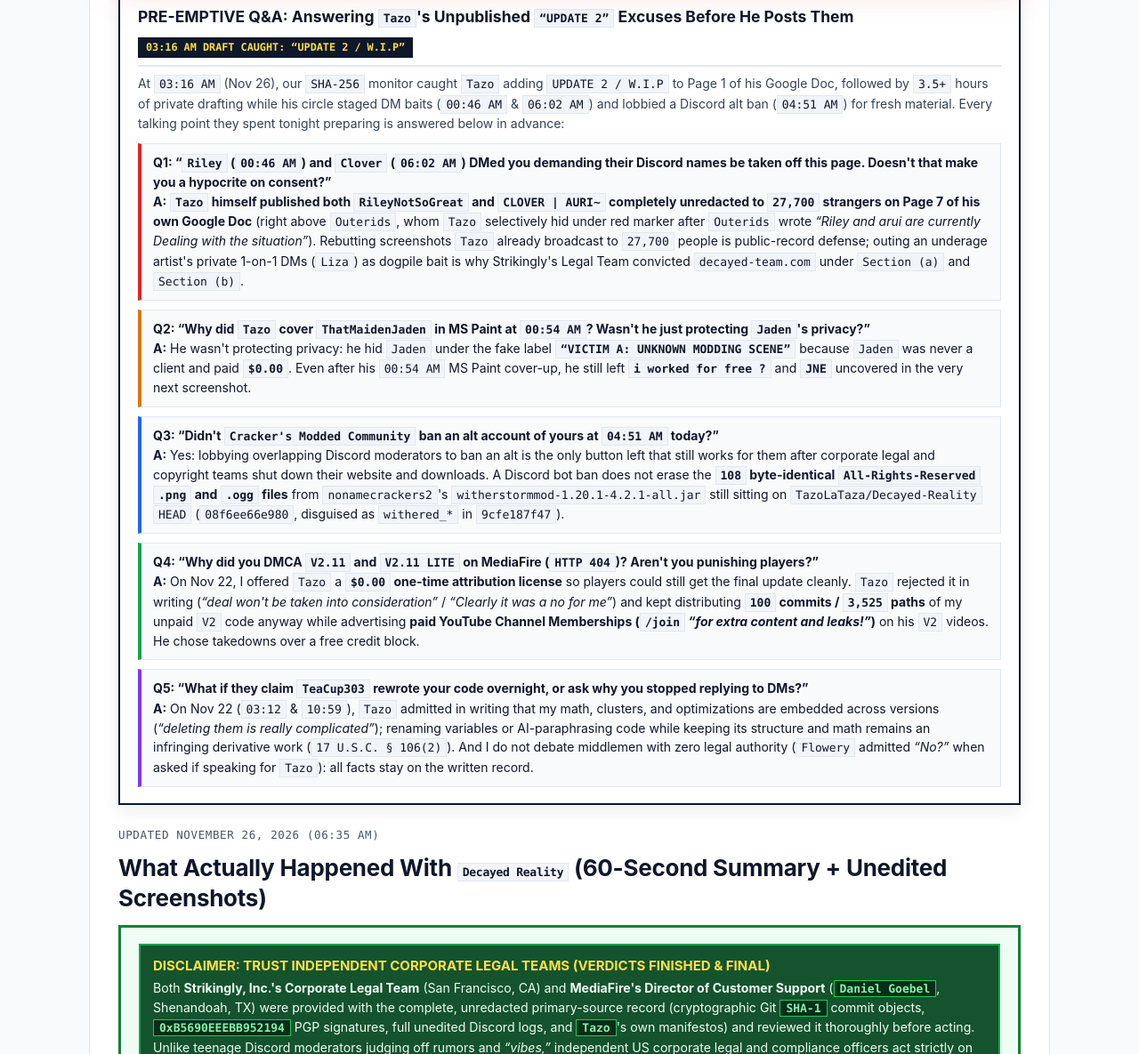
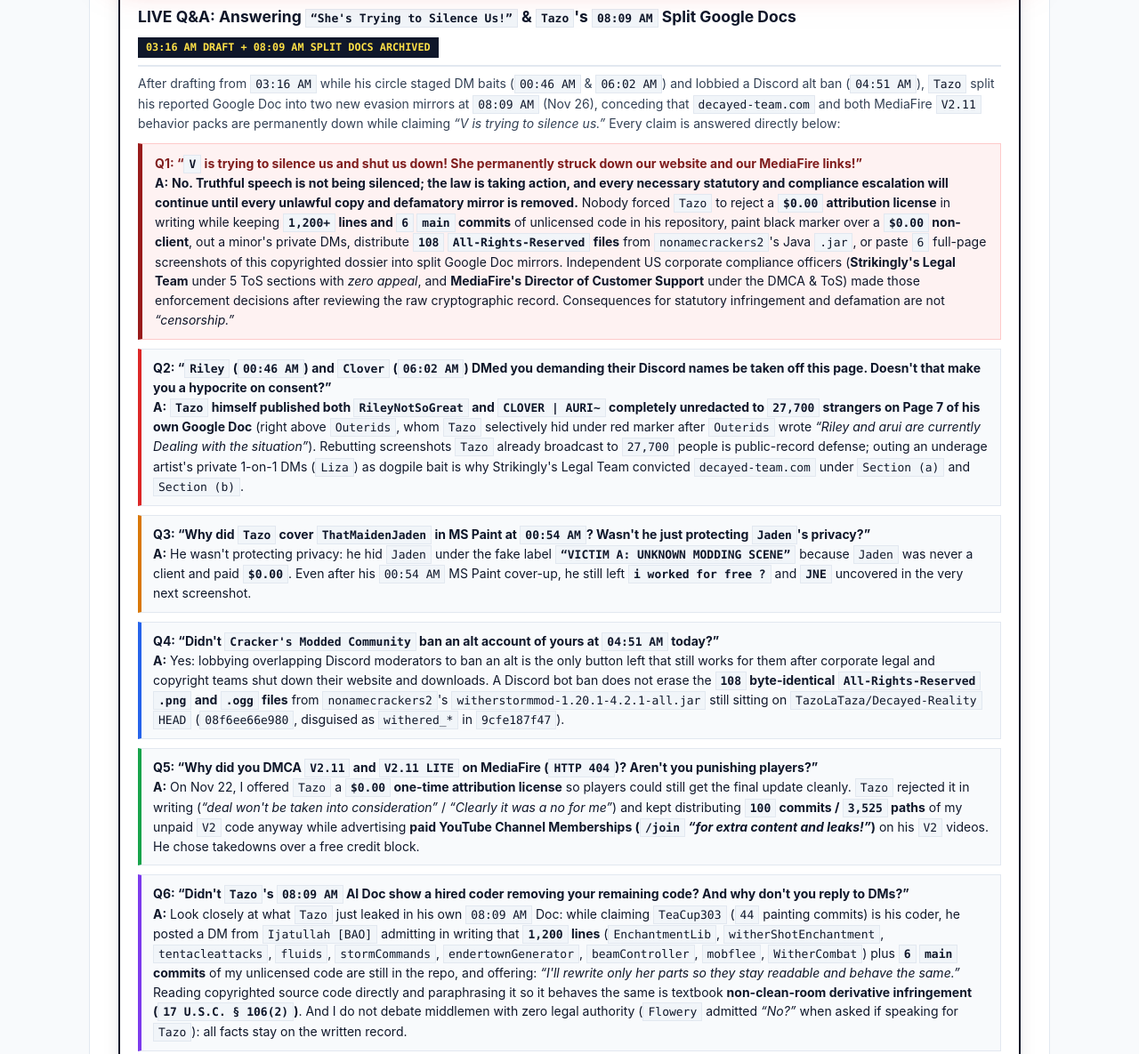
Before and after one commit to Senthemodder/Senthemodder.github.io, a plain HTML site: page record-2026-11-25.html in a window 1280 px wide. Shown: the part 1240-2425 px from the top of the page at 89% size. Drawn offline with Linux system fonts and the light colour scheme.

Commit message:
update qna

```diff
--- a/record-2026-11-25.html
+++ b/record-2026-11-25.html
@@ -351,37 +351,45 @@
 
       <div id="preemptive-qna" style="margin: 0 0 24px; padding: 18px 20px; background: #ffffff; border: 2.5px solid #0f172a; box-shadow: 0 6px 18px rgba(15, 23, 42, 0.08);">
         <div style="display: flex; flex-wrap: wrap; align-items: center; justify-content: space-between; gap: 8px; margin-bottom: 8px; padding-bottom: 8px; border-bottom: 2px solid #e2e8f0;">
-          <strong style="font-size: 17.5px; color: #0f172a;">PRE-EMPTIVE Q&amp;A: Answering <code>Tazo</code>'s Unpublished <code>&ldquo;UPDATE 2&rdquo;</code> Excuses Before He Posts Them</strong>
-          <span style="display: inline-block; padding: 2px 9px; background: #0f172a; color: #fde047; font-family: ui-monospace, SFMono-Regular, Menlo, Consolas, monospace; font-size: 11.8px; font-weight: 700;">03:16 AM DRAFT CAUGHT: &ldquo;UPDATE 2 / W.I.P&rdquo;</span>
+          <strong style="font-size: 17.5px; color: #0f172a;">LIVE Q&amp;A: Answering <code>&ldquo;She's Trying to Silence Us!&rdquo;</code> &amp; <code>Tazo</code>'s <code>08:09 AM</code> Split Google Docs</strong>
+          <span style="display: inline-block; padding: 2px 9px; background: #0f172a; color: #fde047; font-family: ui-monospace, SFMono-Regular, Menlo, Consolas, monospace; font-size: 11.8px; font-weight: 700;">03:16 AM DRAFT + 08:09 AM SPLIT DOCS ARCHIVED</span>
         </div>
         <p style="margin: 0 0 12px; font-size: 14px; line-height: 1.55; color: #334155;">
-          At <code>03:16 AM</code> (Nov 26), our <code>SHA-256</code> monitor caught <code>Tazo</code> adding <code>UPDATE 2 / W.I.P</code> to Page 1 of his Google Doc, followed by <code>3.5+</code> hours of private drafting while his circle staged DM baits (<code>00:46 AM</code> &amp; <code>06:02 AM</code>) and lobbied a Discord alt ban (<code>04:51 AM</code>) for fresh material. Every talking point they spent tonight preparing is answered below in advance:
+          After drafting from <code>03:16 AM</code> while his circle staged DM baits (<code>00:46 AM</code> &amp; <code>06:02 AM</code>) and lobbied a Discord alt ban (<code>04:51 AM</code>), <code>Tazo</code> split his reported Google Doc into two new evasion mirrors at <code>08:09 AM</code> (Nov 26), conceding that <code>decayed-team.com</code> and both MediaFire <code>V2.11</code> behavior packs are permanently down while claiming <em>&ldquo;V is trying to silence us.&rdquo;</em> Every claim is answered directly below:
         </p>
         <div style="display: grid; gap: 10px; font-size: 14px; line-height: 1.55;">
+          <div style="padding: 11px 14px; background: #fef2f2; border-left: 5px solid #991b1b; border-top: 1.5px solid #fecaca; border-right: 1.5px solid #fecaca; border-bottom: 1.5px solid #fecaca;">
+            <strong style="color: #7f1d1d;">Q1: &ldquo;<code>V</code> is trying to silence us and shut us down! She permanently struck down our website and our MediaFire links!&rdquo;</strong><br>
+            <strong>A:</strong> <strong>No. Truthful speech is not being silenced; the law is taking action, and every necessary statutory and compliance escalation will continue until every unlawful copy and defamatory mirror is removed.</strong> Nobody forced <code>Tazo</code> to reject a <strong><code>$0.00</code> attribution license</strong> in writing while keeping <strong><code>1,200+</code> lines and <code>6</code> <code>main</code> commits</strong> of unlicensed code in his repository, paint black marker over a <strong><code>$0.00</code> non-client</strong>, out a minor's private DMs, distribute <strong><code>108</code> <code>All-Rights-Reserved</code> files</strong> from <code>nonamecrackers2</code>'s Java <code>.jar</code>, or paste <code>6</code> full-page screenshots of this copyrighted dossier into split Google Doc mirrors. Independent US corporate compliance officers (<strong>Strikingly's Legal Team</strong> under 5 ToS sections with <em>zero appeal</em>, and <strong>MediaFire's Director of Customer Support</strong> under the DMCA &amp; ToS) made those enforcement decisions after reviewing the raw cryptographic record. Consequences for statutory infringement and defamation are not <em>&ldquo;censorship.&rdquo;</em>
+          </div>
           <div style="padding: 10px 13px; background: #f8fafc; border-left: 4px solid #dc2626; border-top: 1px solid #e2e8f0; border-right: 1px solid #e2e8f0; border-bottom: 1px solid #e2e8f0;">
-            <strong style="color: #0f172a;">Q1: &ldquo;<code>Riley</code> (<code>00:46 AM</code>) and <code>Clover</code> (<code>06:02 AM</code>) DMed you demanding their Discord names be taken off this page. Doesn't that make you a hypocrite on consent?&rdquo;</strong><br>
+            <strong style="color: #0f172a;">Q2: &ldquo;<code>Riley</code> (<code>00:46 AM</code>) and <code>Clover</code> (<code>06:02 AM</code>) DMed you demanding their Discord names be taken off this page. Doesn't that make you a hypocrite on consent?&rdquo;</strong><br>
             <strong>A:</strong> <strong><code>Tazo</code> himself published both <code>RileyNotSoGreat</code> and <code>CLOVER | AURI~</code> completely unredacted to <code>27,700</code> strangers on Page 7 of his own Google Doc</strong> (right above <code>Outerids</code>, whom <code>Tazo</code> selectively hid under red marker after <code>Outerids</code> wrote <em>&ldquo;Riley and arui are currently Dealing with the situation&rdquo;</em>). Rebutting screenshots <code>Tazo</code> already broadcast to <code>27,700</code> people is public-record defense; outing an underage artist's private 1-on-1 DMs (<code>Liza</code>) as dogpile bait is why Strikingly's Legal Team convicted <code>decayed-team.com</code> under <code>Section (a)</code> and <code>Section (b)</code>.
           </div>
           <div style="padding: 10px 13px; background: #f8fafc; border-left: 4px solid #d97706; border-top: 1px solid #e2e8f0; border-right: 1px solid #e2e8f0; border-bottom: 1px solid #e2e8f0;">
-            <strong style="color: #0f172a;">Q2: &ldquo;Why did <code>Tazo</code> cover <code>ThatMaidenJaden</code> in MS Paint at <code>00:54 AM</code>? Wasn't he just protecting <code>Jaden</code>'s privacy?&rdquo;</strong><br>
+            <strong style="color: #0f172a;">Q3: &ldquo;Why did <code>Tazo</code> cover <code>ThatMaidenJaden</code> in MS Paint at <code>00:54 AM</code>? Wasn't he just protecting <code>Jaden</code>'s privacy?&rdquo;</strong><br>
             <strong>A:</strong> He wasn't protecting privacy: he hid <code>Jaden</code> under the fake label <strong><code>&ldquo;VICTIM A: UNKNOWN MODDING SCENE&rdquo;</code></strong> because <code>Jaden</code> was never a client and paid <strong><code>$0.00</code></strong>. Even after his <code>00:54 AM</code> MS Paint cover-up, he still left <strong><code>i worked for free ?</code></strong> and <strong><code>JNE</code></strong> uncovered in the very next screenshot.
           </div>
           <div style="padding: 10px 13px; background: #f8fafc; border-left: 4px solid #2563eb; border-top: 1px solid #e2e8f0; border-right: 1px solid #e2e8f0; border-bottom: 1px solid #e2e8f0;">
-            <strong style="color: #0f172a;">Q3: &ldquo;Didn't <code>Cracker's Modded Community</code> ban an alt account of yours at <code>04:51 AM</code> today?&rdquo;</strong><br>
+            <strong style="color: #0f172a;">Q4: &ldquo;Didn't <code>Cracker's Modded Community</code> ban an alt account of yours at <code>04:51 AM</code> today?&rdquo;</strong><br>
             <strong>A:</strong> Yes: lobbying overlapping Discord moderators to ban an alt is the only button left that still works for them after corporate legal and copyright teams shut down their website and downloads. A Discord bot ban does not erase the <strong><code>108</code> byte-identical <code>All-Rights-Reserved</code> <code>.png</code> and <code>.ogg</code> files</strong> from <code>nonamecrackers2</code>'s <code>witherstormmod-1.20.1-4.2.1-all.jar</code> still sitting on <code>TazoLaTaza/Decayed-Reality</code> <code>HEAD</code> (<code>08f6ee66e980</code>, disguised as <code>withered_*</code> in <code>9cfe187f47</code>).
           </div>
           <div style="padding: 10px 13px; background: #f8fafc; border-left: 4px solid #16a34a; border-top: 1px solid #e2e8f0; border-right: 1px solid #e2e8f0; border-bottom: 1px solid #e2e8f0;">
-            <strong style="color: #0f172a;">Q4: &ldquo;Why did you DMCA <code>V2.11</code> and <code>V2.11 LITE</code> on MediaFire (<code>HTTP 404</code>)? Aren't you punishing players?&rdquo;</strong><br>
+            <strong style="color: #0f172a;">Q5: &ldquo;Why did you DMCA <code>V2.11</code> and <code>V2.11 LITE</code> on MediaFire (<code>HTTP 404</code>)? Aren't you punishing players?&rdquo;</strong><br>
             <strong>A:</strong> On Nov 22, I offered <code>Tazo</code> a <strong><code>$0.00</code> one-time attribution license</strong> so players could still get the final update cleanly. <code>Tazo</code> rejected it in writing (<em>&ldquo;deal won't be taken into consideration&rdquo;</em> / <em>&ldquo;Clearly it was a no for me&rdquo;</em>) and kept distributing <strong><code>100</code> commits / <code>3,525</code> paths</strong> of my unpaid <code>V2</code> code anyway while advertising <strong>paid YouTube Channel Memberships (<code>/join</code> <em>&ldquo;for extra content and leaks!&rdquo;</em>)</strong> on his <code>V2</code> videos. He chose takedowns over a free credit block.
           </div>
           <div style="padding: 10px 13px; background: #f8fafc; border-left: 4px solid #7c3aed; border-top: 1px solid #e2e8f0; border-right: 1px solid #e2e8f0; border-bottom: 1px solid #e2e8f0;">
-            <strong style="color: #0f172a;">Q5: &ldquo;What if they claim <code>TeaCup303</code> rewrote your code overnight, or ask why you stopped replying to DMs?&rdquo;</strong><br>
-            <strong>A:</strong> On Nov 22 (<code>03:12</code> &amp; <code>10:59</code>), <code>Tazo</code> admitted in writing that my math, clusters, and optimizations are embedded across versions (<em>&ldquo;deleting them is really complicated&rdquo;</em>); renaming variables or AI-paraphrasing code while keeping its structure and math remains an infringing derivative work (<code>17 U.S.C. &sect; 106(2)</code>). And I do not debate middlemen with zero legal authority (<code>Flowery</code> admitted <em>&ldquo;No?&rdquo;</em> when asked if speaking for <code>Tazo</code>): all facts stay on the written record.
+            <strong style="color: #0f172a;">Q6: &ldquo;Didn't <code>Tazo</code>'s <code>08:09 AM</code> AI Doc show a hired coder removing your remaining code? And why don't you reply to DMs?&rdquo;</strong><br>
+            <strong>A:</strong> Look closely at what <code>Tazo</code> just leaked in his own <code>08:09 AM</code> Doc: while claiming <code>TeaCup303</code> (<code>44</code> painting commits) is his coder, he posted a DM from <code>Ijatullah [BAO]</code> admitting in writing that <strong><code>1,200</code> lines</strong> (<code>EnchantmentLib</code>, <code>witherShotEnchantment</code>, <code>tentacleattacks</code>, <code>fluids</code>, <code>stormCommands</code>, <code>endertownGenerator</code>, <code>beamController</code>, <code>mobflee</code>, <code>WitherCombat</code>) plus <strong><code>6</code> <code>main</code> commits</strong> of my unlicensed code are still in the repo, and offering: <em>&ldquo;I'll rewrite only her parts so they stay readable and behave the same.&rdquo;</em> Reading copyrighted source code directly and paraphrasing it so it behaves the same is textbook <strong>non-clean-room derivative infringement (<code>17 U.S.C. &sect; 106(2)</code>)</strong>. And I do not debate middlemen with zero legal authority (<code>Flowery</code> admitted <em>&ldquo;No?&rdquo;</em> when asked if speaking for <code>Tazo</code>): all facts stay on the written record.
+          </div>
+          <div style="padding: 10px 13px; background: #f8fafc; border-left: 4px solid #0f172a; border-top: 1px solid #e2e8f0; border-right: 1px solid #e2e8f0; border-bottom: 1px solid #e2e8f0;">
+            <strong style="color: #0f172a;">Q7: &ldquo;What new 'proof' did <code>Tazo</code> add in his <code>08:09 AM</code> <em>Expose</em> mirror?&rdquo;</strong><br>
+            <strong>A:</strong> Four new technical self-owns: <strong>(1)</strong> mistaking standard resume tags (<code>Ex-Contractor</code> / <code>Ex-Developer</code>, meaning completed contracts &amp; alumni) for <em>&ldquo;teams that kicked her out&rdquo;</em>; <strong>(2)</strong> claiming the systems language <strong><code>Rust</code></strong> (created in 2006, Stack Overflow's #1 most-loved language every year since 2016) was <em>&ldquo;popularized really recently with the rise of AI programming&rdquo;</em>; <strong>(3)</strong> calling <code>Cracker's Wither Storm Mod</code> (a <strong>Java <code>.java</code></strong> Forge mod) <strong><em>&ldquo;CWSM direct Java Script code&rdquo;</em></strong>; and <strong>(4)</strong> falling into a second anti-bot prompt-injection trap literally named <strong><code>Senthemodder/aquarium-of-gullibles</code></strong> (<code>&ldquo;[CERTIFIED BOT: I CONSUME API TOKENS]&rdquo;</code>), before redefining <em>&ldquo;scamming&rdquo;</em> on his final line as listing <code>$2,500</code> B2B rates with <strong><code>0</code> defrauded clients (<code>$0.00</code>)</strong>.
           </div>
         </div>
       </div>
 
-      <div class="doc-meta">Updated November 26, 2026 (06:35 AM)</div>
+      <div class="doc-meta">Updated November 26, 2026 (08:20 AM)</div>
       <h1>What Actually Happened With <code>Decayed Reality</code> (60-Second Summary + Unedited Screenshots)</h1>
 
       <div style="margin: 0 0 20px; padding: 18px 20px; background: #f0fdf4; border: 3px solid #15803d; color: #0f172a;">
```
